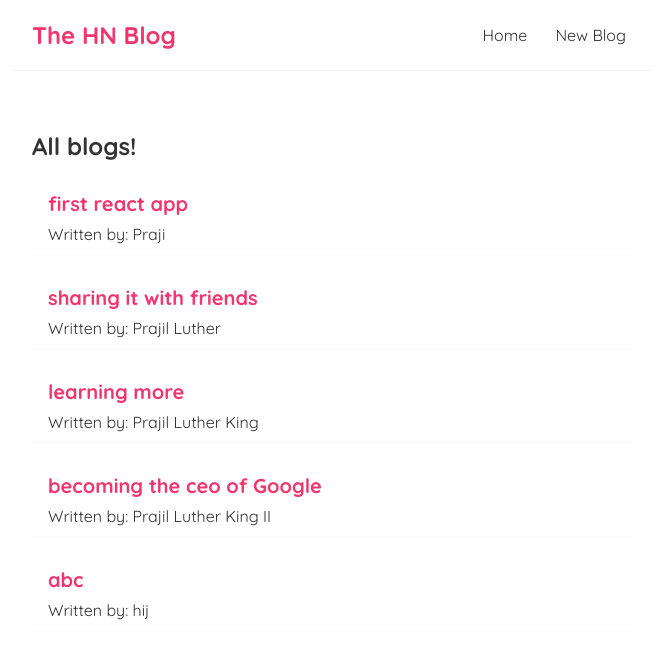
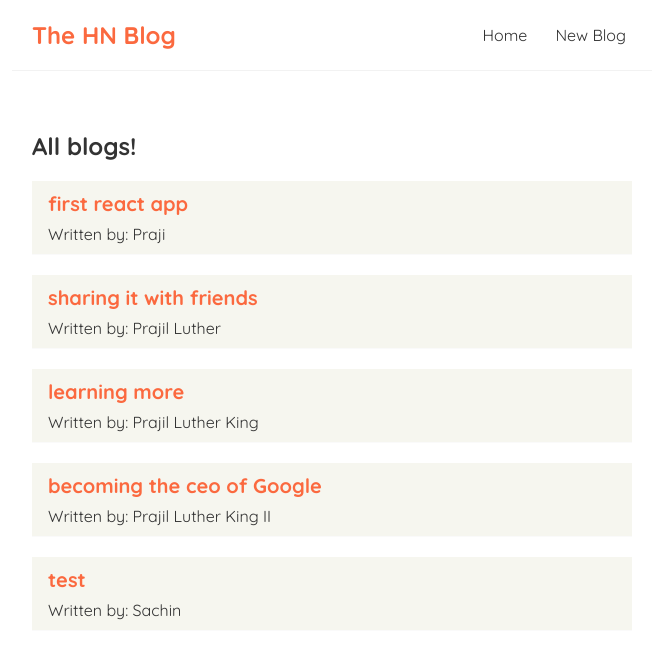
Before and after one commit to PrajilPradeep/hn-blog, a React (Create React App) app: page / in a window 1280 px wide. Shown: the top 668 px of the page, without its empty margins (308-971 px from the left). Built offline with nearby package versions, Linux system fonts and the light colour scheme; data requests are answered from the project's data file.

Commit message:
change main color used and add background color to blog preview

```diff
--- a/data/db.json
+++ b/data/db.json
@@ -25,9 +25,9 @@
       "id": 4
     },
     {
-      "title": "abc",
-      "body": "def",
-      "author": "hij",
+      "title": "test",
+      "body": "test data",
+      "author": "Sachin",
       "id": 5
     }
   ]
--- a/src/index.css
+++ b/src/index.css
@@ -1,6 +1,11 @@
 @import url('https://fonts.googleapis.com/css2?family=Quicksand:wght@300;400;500;600;700&display=swap');
 
 /* Base style */
+:root {
+  /* --main-color:var(--main-color); */
+  --main-color: #FB693F;
+  --background-color: #F6F6EF;
+}
 
 * {
   margin: 0;
@@ -18,7 +23,7 @@
 }
 
 .navbar h1 {
-  color: #f1356d;
+  color: var(--main-color);
 }
 
 .navbar .links {
@@ -32,7 +37,7 @@
 }
 
 .navbar a:hover {
-  color: #f1356d;
+  color: var(--main-color);
 }
 
 .content {
@@ -47,6 +52,7 @@
   padding: 10px 16px;
   margin: 20px 0;
   border-bottom: 1px solid #fafafa;
+  background-color: var(--background-color);
 }
 
 .blog-preview:hover {
@@ -55,7 +61,7 @@
 
 .blog-preview h2 {
   font-size: 20px;
-  color: #f1356d;
+  color: var(--main-color);
   margin-bottom: 8px;
 }
 
@@ -67,7 +73,7 @@
 
 .blog-details h2{
   font-size: 20px;
-  color:#f1356d;
+  color:var(--main-color);
   margin-bottom: 10px;
 }
 
@@ -76,7 +82,7 @@
 }
 
 .blog-details button{
-  background-color: #f1356d;
+  background-color: var(--main-color);
   padding: 8px;
   border-radius: 8px;
   border: 0;
@@ -92,7 +98,7 @@
 }
 .create h2{
   font-size: 20px;
-  color:#f1356d;
+  color:var(--main-color);
   text-align: center;
   margin-bottom: 30px;
 }
@@ -112,7 +118,7 @@
 }
 
 .create button{
-  background-color: #f1356d;
+  background-color: var(--main-color);
   color:#fff;
   border: 0;
   padding: 8px;
```
